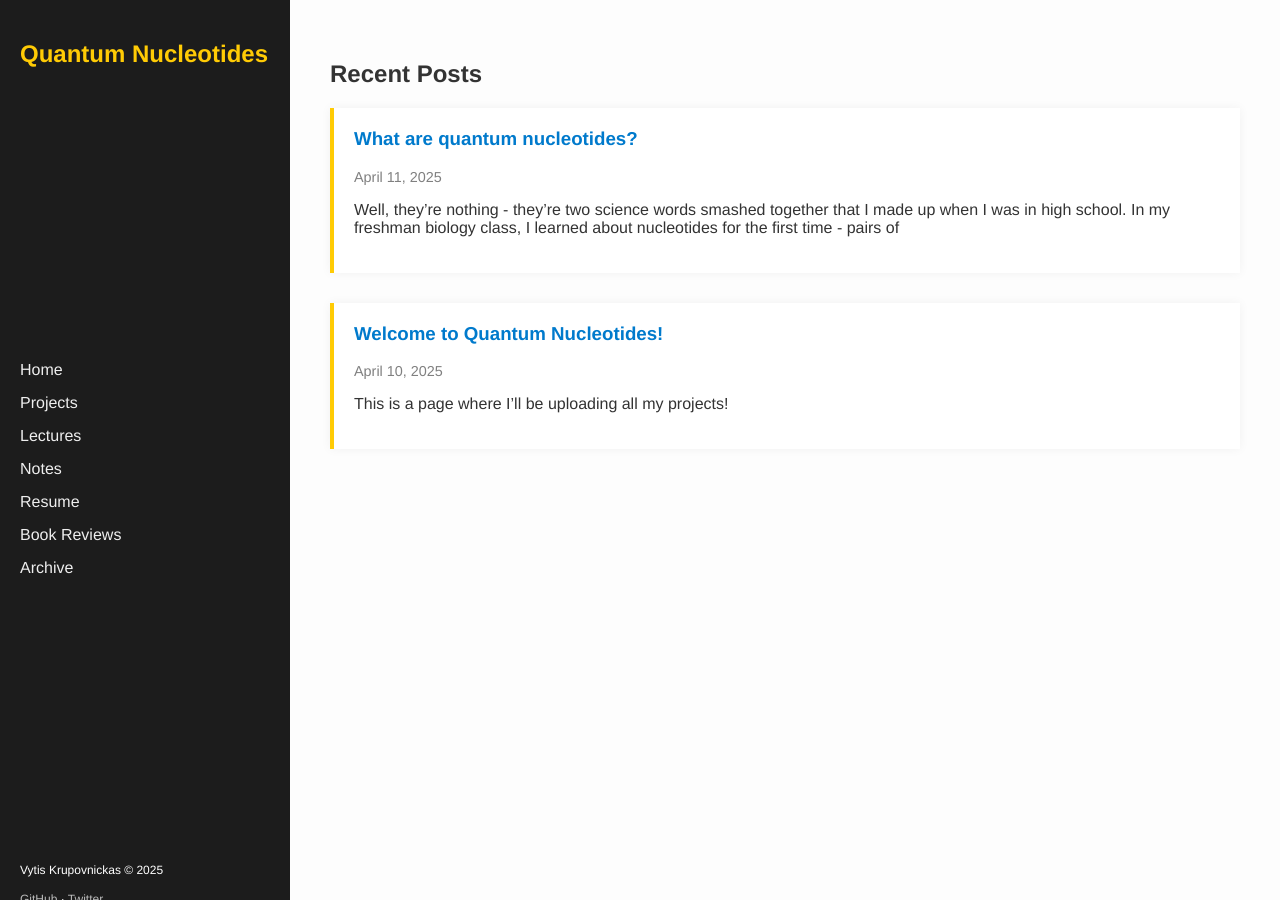
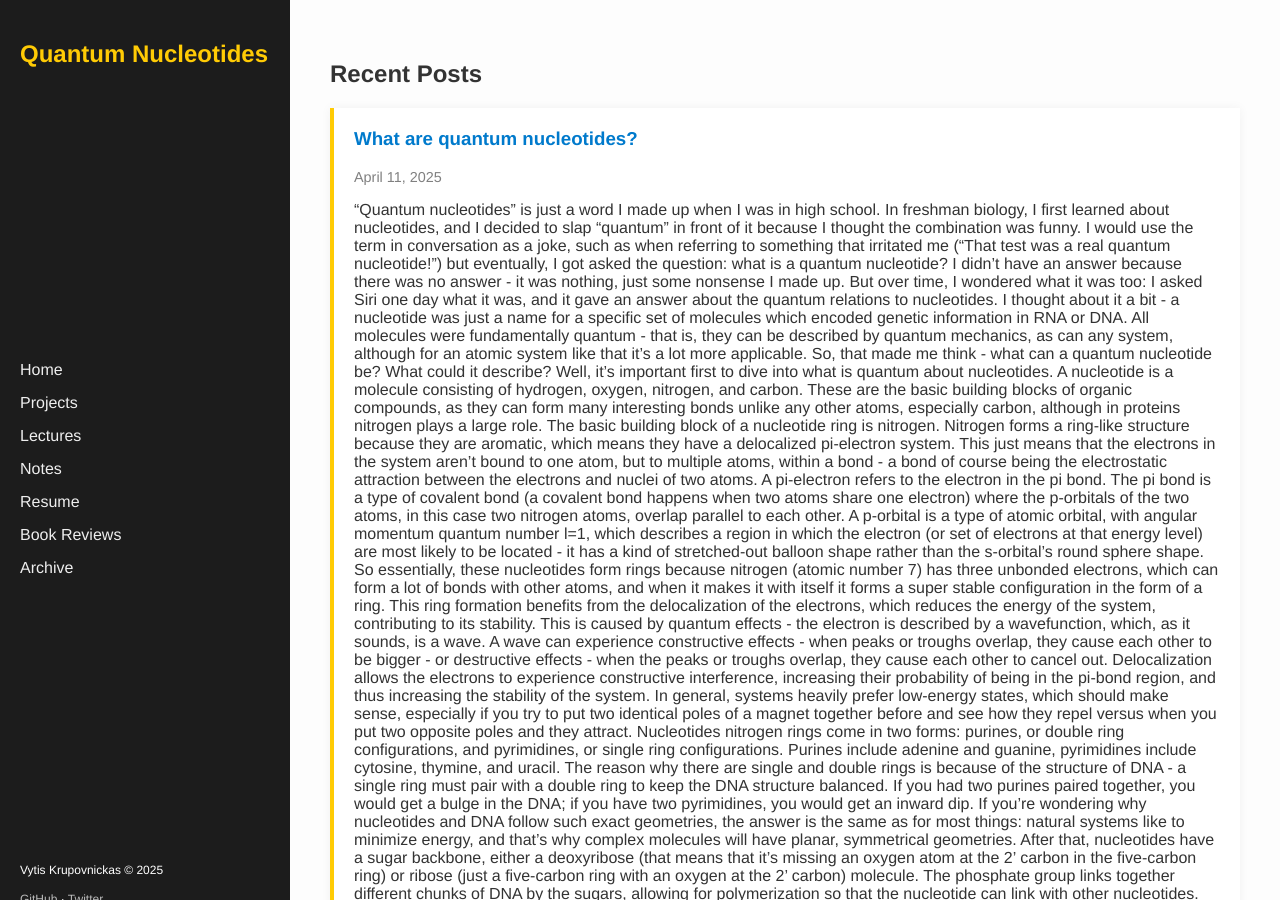
Before and after one commit to Vytis-K/quantumnucleotides, a Jekyll site: the page built from index.markdown, in a window 1280 px wide and 900 px high. Built offline with Jekyll 4.4.1, drawn with Linux system fonts in a browser that asks for light colours; some of the changed text lies outside the part shown.

```diff
--- a/_posts/2025-04-11-What-Are-Quantum-Nucleotides.markdown
+++ b/_posts/2025-04-11-What-Are-Quantum-Nucleotides.markdown
@@ -5,4 +5,10 @@ date:   2025-04-11 16:34:24 -0500
 categories: quantum-nucleotides
 ---
 
-Well, they're nothing - they're two science words smashed together that I made up when I was in high school. In my freshman biology class, I learned about nucleotides for the first time - pairs of
+“Quantum nucleotides” is just a word I made up when I was in high school. In freshman biology, I first learned about nucleotides, and I decided to slap “quantum” in front of it because I thought the combination was funny. I would use the term in conversation as a joke, such as when referring to something that irritated me (“That test was a real quantum nucleotide!”) but eventually, I got asked the question: what is a quantum nucleotide?
+ I didn’t have an answer because there was no answer - it was nothing, just some nonsense I made up. But over time, I wondered what it was too: I asked Siri one day what it was, and it gave an answer about the quantum relations to nucleotides. I thought about it a bit - a nucleotide was just a name for a specific set of molecules which encoded genetic information in RNA or DNA. All molecules were fundamentally quantum - that is, they can be described by quantum mechanics, as can any system, although for an atomic system like that it’s a lot more applicable. So, that made me think - what can a quantum nucleotide be? What could it describe? Well, it’s important first to dive into what is quantum about nucleotides.
+A nucleotide is a molecule consisting of hydrogen, oxygen, nitrogen, and carbon. These are the basic building blocks of organic compounds, as they can form many interesting bonds unlike any other atoms, especially carbon, although in proteins nitrogen plays a large role. The basic building block of a nucleotide ring is nitrogen. Nitrogen forms a ring-like structure because they are aromatic, which means they have a delocalized pi-electron system. This just means that the electrons in the system aren’t bound to one atom, but to multiple atoms, within a bond - a bond of course being the electrostatic attraction between the electrons and nuclei of two atoms. A pi-electron refers to the electron in the pi bond. The pi bond is a type of covalent bond (a covalent bond happens when two atoms share one electron) where the p-orbitals of the two atoms, in this case two nitrogen atoms, overlap parallel to each other. A p-orbital is a type of atomic orbital, with angular momentum quantum number l=1, which describes a region in which the electron (or set of electrons at that energy level) are most likely to be located - it has a kind of stretched-out balloon shape rather than the s-orbital’s round sphere shape.
+So essentially, these nucleotides form rings because nitrogen (atomic number 7) has three unbonded electrons, which can form a lot of bonds with other atoms, and when it makes it with itself it forms a super stable configuration in the form of a ring. This ring formation benefits from the delocalization of the electrons, which reduces the energy of the system, contributing to its stability. This is caused by quantum effects - the electron is described by a wavefunction, which, as it sounds, is a wave. A wave can experience constructive effects - when peaks or troughs overlap, they cause each other to be bigger - or destructive effects - when the peaks or troughs overlap, they cause each other to cancel out. Delocalization allows the electrons to experience constructive interference, increasing their probability of being in the pi-bond region, and thus increasing the stability of the system. In general, systems heavily prefer low-energy states, which should make sense, especially if you try to put two identical poles of a magnet together before and see how they repel versus when you put two opposite poles and they attract.
+Nucleotides nitrogen rings come in two forms: purines, or double ring configurations, and pyrimidines, or single ring configurations. Purines include adenine and guanine, pyrimidines include cytosine, thymine, and uracil. The reason why there are single and double rings is because of the structure of DNA - a single ring must pair with a double ring to keep the DNA structure balanced. If you had two purines paired together, you would get a bulge in the DNA; if you have two pyrimidines, you would get an inward dip. If you’re wondering why nucleotides and DNA follow such exact geometries, the answer is the same as for most things: natural systems like to minimize energy, and that’s why complex molecules will have planar, symmetrical geometries. After that, nucleotides have a sugar backbone, either a deoxyribose (that means that it’s missing an oxygen atom at the 2’ carbon in the five-carbon ring) or ribose (just a five-carbon ring with an oxygen at the 2’ carbon) molecule. The phosphate group links together different chunks of DNA by the sugars, allowing for polymerization so that the nucleotide can link with other nucleotides. The structure of nucleotides gets a lot more complicated, but the idea is that there’s a lot of quantum stuff going on in them - so really, it’s not wrong to call them quantum nucleotides in the first place, although it probably sounds as strange as calling a baseball a “classical baseball”!
+
+So, nucleotides are quantum - what then? There seems to be easy, well-observed answers to the quantum phenomena in these systems. Well, this isn’t totally true, and it goes into limitations of our understanding of quantum mechanics. First, as I said before, the ring structure of the nucleotide means that electrons are delocalized. This means that, if you want to capture this behavior, you have to consider the multi-electron wavefunctions, which are hard to describe, and use density matrix renormalization groups to accurately calculate the energies. The hydrogen bonds between the
```
Also changed, not shown: 1 other file.
